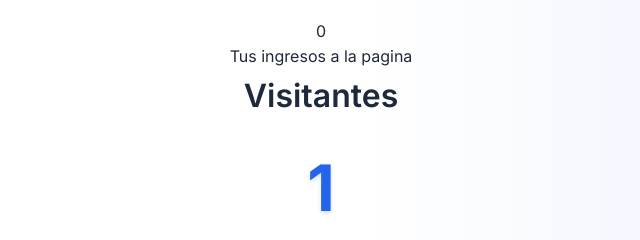
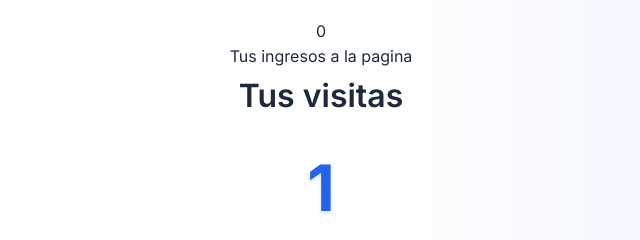
Before and after one commit to JM150225/home-semp, a website: page index.html in a window 1280 px wide. Shown: the part 296-536 px from the top of the page, 319-959 px from the left. Drawn offline with Linux system fonts and the light colour scheme; no server answers.

Commit message:
Update index.html

```diff
--- a/index.html
+++ b/index.html
@@ -48,7 +48,7 @@
     <span class="stat-count">0</span>
     <p class="stat-detail">Tus ingresos a la pagina</p>
 </div>
-                        <h2 class="counter-title">Visitantes</h2>
+                        <h2 class="counter-title">Tus visitas</h2>
                         <div class="counter-number" id="visitorCount">
                             <span class="count-value">0</span>
                         </div>
```
